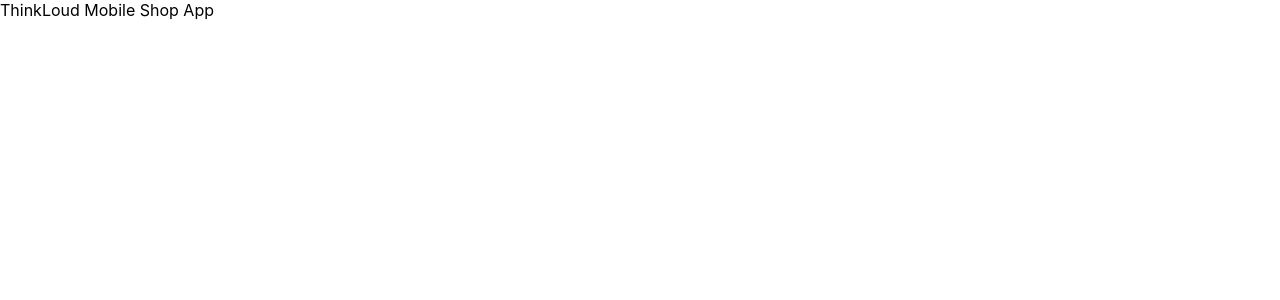
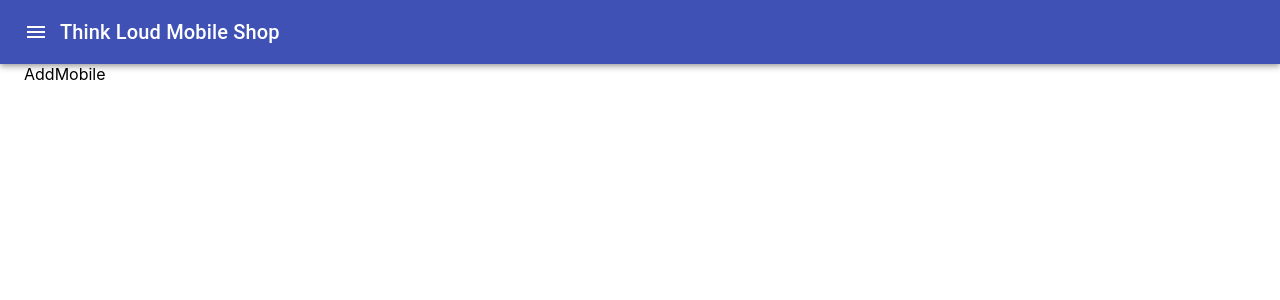
Before and after one commit to ahmady016/thinkloud-mobile-shop-task, a React (Create React App) app: page /add-mobile in a window 1280 px wide. Shown: the top 300 px of the page. Built offline with nearby package versions, Linux system fonts and the light colour scheme.

Commit message:
Setup App Components, Routes

```diff
--- a/src/App.js
+++ b/src/App.js
@@ -1,6 +1,22 @@
+import { Switch, Route, Redirect } from 'react-router-dom'
+import Container from '@material-ui/core/Container'
+
+import Header from './Layout/Header'
+import Home from './Pages/Home'
+import AddMobile from './Pages/AddMobile'
+
 function App() {
 	return (
-    <div>ThinkLoud Mobile Shop App</div>
+		<>
+			<Header />
+			<Container maxWidth="lg">
+				<Switch>
+        <Route path="/home" component={Home} />
+					<Route path="/add-mobile" component={AddMobile} />
+					<Redirect to="/home" />
+				</Switch>
+			</Container>
+		</>
   )
 }
 
--- /dev/null
+++ b/src/Layout/Header.js
@@ -0,0 +1,31 @@
+import React from 'react'
+
+import { useHistory } from 'react-router'
+
+import AppBar from '@material-ui/core/AppBar'
+import Toolbar from '@material-ui/core/Toolbar'
+import IconButton from '@material-ui/core/IconButton'
+import MenuIcon from '@material-ui/icons/Menu'
+import Typography from '@material-ui/core/Typography'
+
+function Header() {
+	const history = useHistory()
+	const goToHome = React.useCallback((e) => history.push('/home'), [history])
+	return (
+		<AppBar position="static">
+			<Toolbar>
+				<IconButton
+					edge="start"
+					color="inherit"
+					aria-label="menu"
+					onClick={goToHome}
+				>
+					<MenuIcon />
+				</IconButton>
+				<Typography variant="h6">Think Loud Mobile Shop</Typography>
+			</Toolbar>
+		</AppBar>
+	)
+}
+
+export default Header
--- /dev/null
+++ b/src/Pages/AddMobile/index.js
@@ -0,0 +1,11 @@
+import React from 'react'
+
+function AddMobile() {
+  return (
+    <div>
+      AddMobile
+    </div>
+  )
+}
+
+export default AddMobile
--- /dev/null
+++ b/src/Pages/Home/index.js
@@ -0,0 +1,11 @@
+import React from 'react'
+
+function Home() {
+  return (
+    <div>
+      Home
+    </div>
+  )
+}
+
+export default Home
--- a/src/index.js
+++ b/src/index.js
@@ -1,12 +1,15 @@
 import React from 'react'
 import { render } from 'react-dom'
+import { BrowserRouter } from 'react-router-dom'
 
 import App from './App'
 import './index.css'
 
 render(
 	<React.StrictMode>
-		<App />
+		<BrowserRouter>
+			<App />
+		</BrowserRouter>
 	</React.StrictMode>,
 	document.getElementById('root')
 )
```
